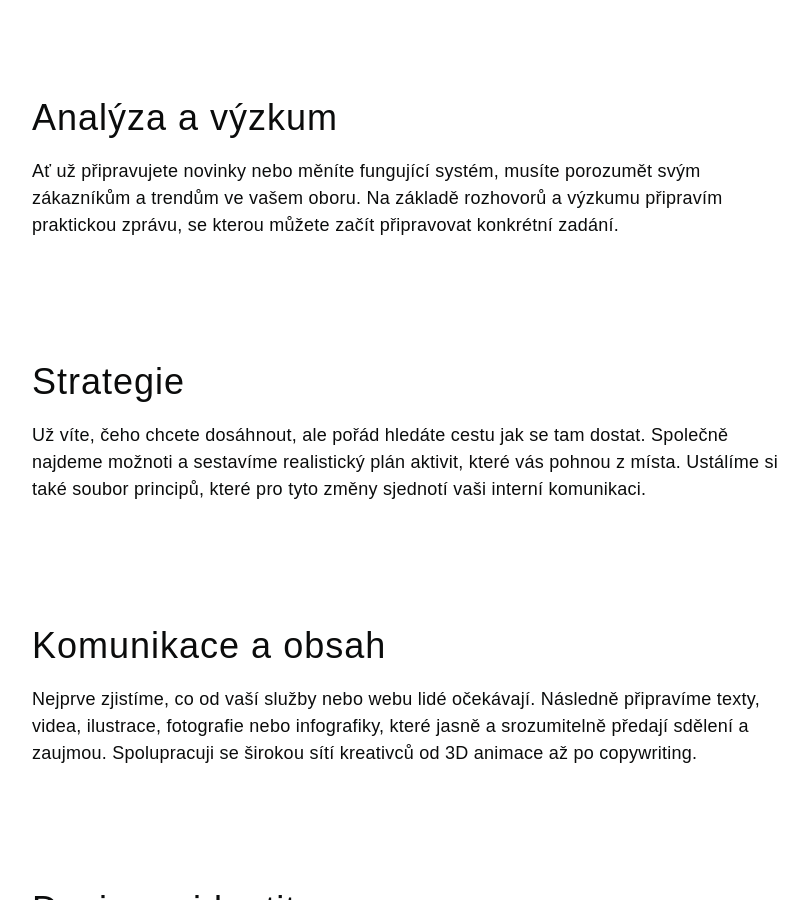
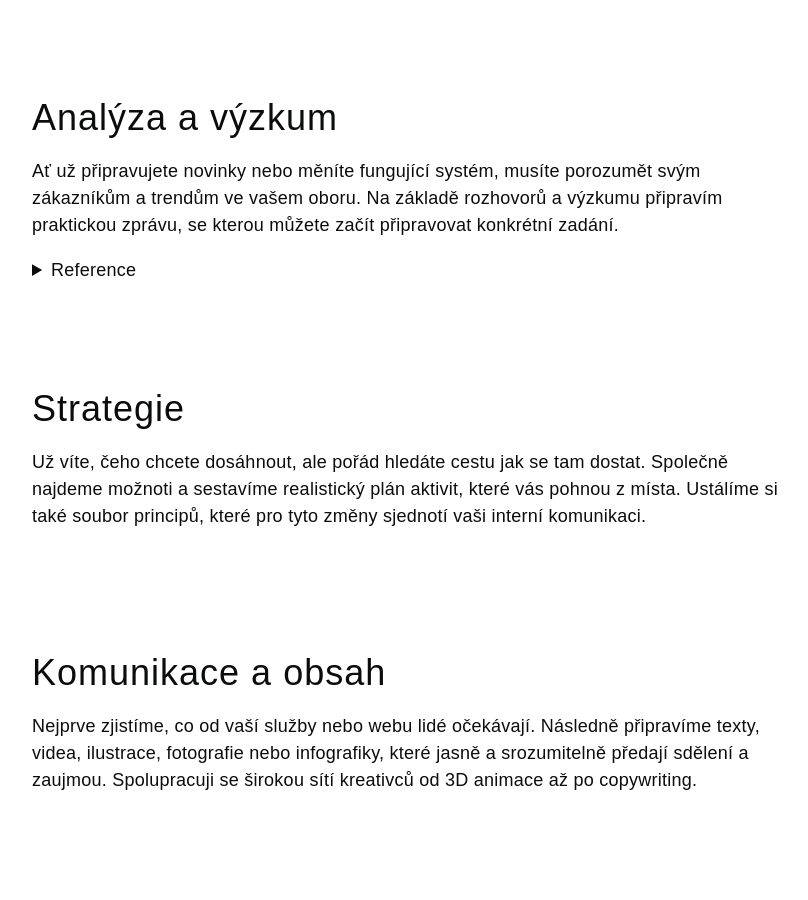
Before and after one commit to fdedic/fdedic.github.io, a Jekyll site: the page built from sluzby.md, in a window 1280 px wide and 900 px high, scrolled down 447 px. Shown: the whole window, without its empty margins (228-1036 px from the left). Built offline with Jekyll 4.4.1, drawn with Linux system fonts in a browser that asks for light colours; nearby versions of some CDN libraries; some web fonts are replaced.

Commit message:
Update sluzby.md

```diff
--- a/sluzby.md
+++ b/sluzby.md
@@ -15,6 +15,15 @@
 
 ## Analýza a výzkum
 Ať už připravujete novinky nebo měníte fungující systém, musíte porozumět svým zákazníkům a trendům ve vašem oboru. Na základě rozhovorů a výzkumu připravím praktickou zprávu, se kterou můžete začít připravovat konkrétní zadání.
+
+<details>
+  <summary>Reference</summary>
+    <ol>
+    <li>Twisto</li>
+    <li>EY</li>
+    <li>WebExpo</li>
+  </ol>
+</details>
 
 ***
 
```
